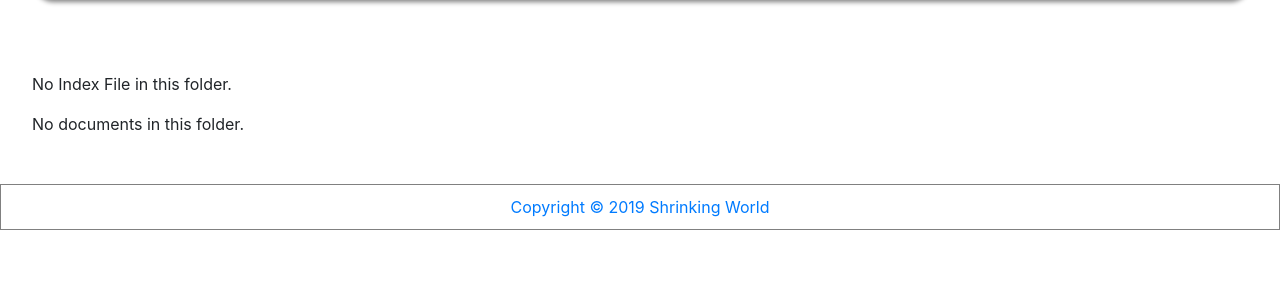
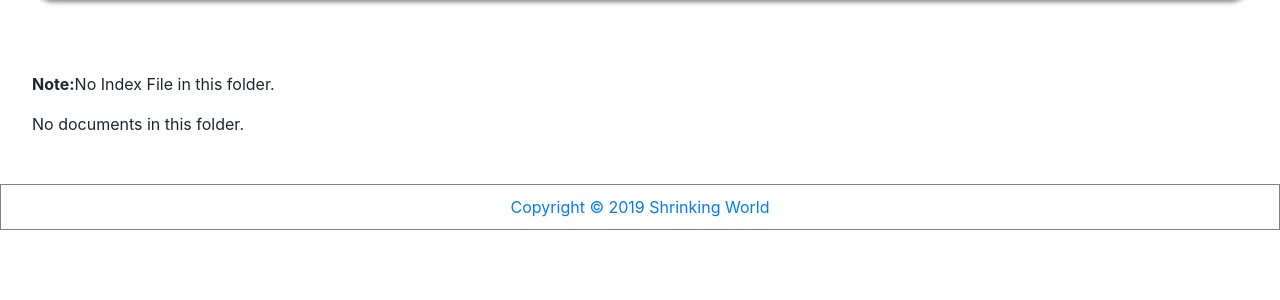
Before and after one commit to Mark-Seaman/BrainApp, a Django app: template brain/templates/folder.html in a window 1280 px wide. Shown: the part 146-446 px from the top of the page. Run offline with Django 3.2, Linux system fonts and the light colour scheme; the template is opened without the code that fills it, so the values that code supplies are empty; some libraries are stand-ins or nearby versions.

Commit message:
Only show docs for no Index

```diff
--- a/brain/templates/folder.html
+++ b/brain/templates/folder.html
@@ -9,8 +9,7 @@
             <p>{{ text }}</p>
         {% endautoescape %}
     {% else %}
-        <p>No Index File in this folder.</p>
-    {% endif %}
+        <p><b>Note:</b>No Index File in this folder.</p>
 
         {% if docs %}
 
@@ -32,6 +31,7 @@
         {% else %}
             <p>No documents in this folder.</p>
         {% endif %}
+    {% endif %}
 
     {% if files %}
 
```
Lines whose indentation alone changed are shown as unchanged.
